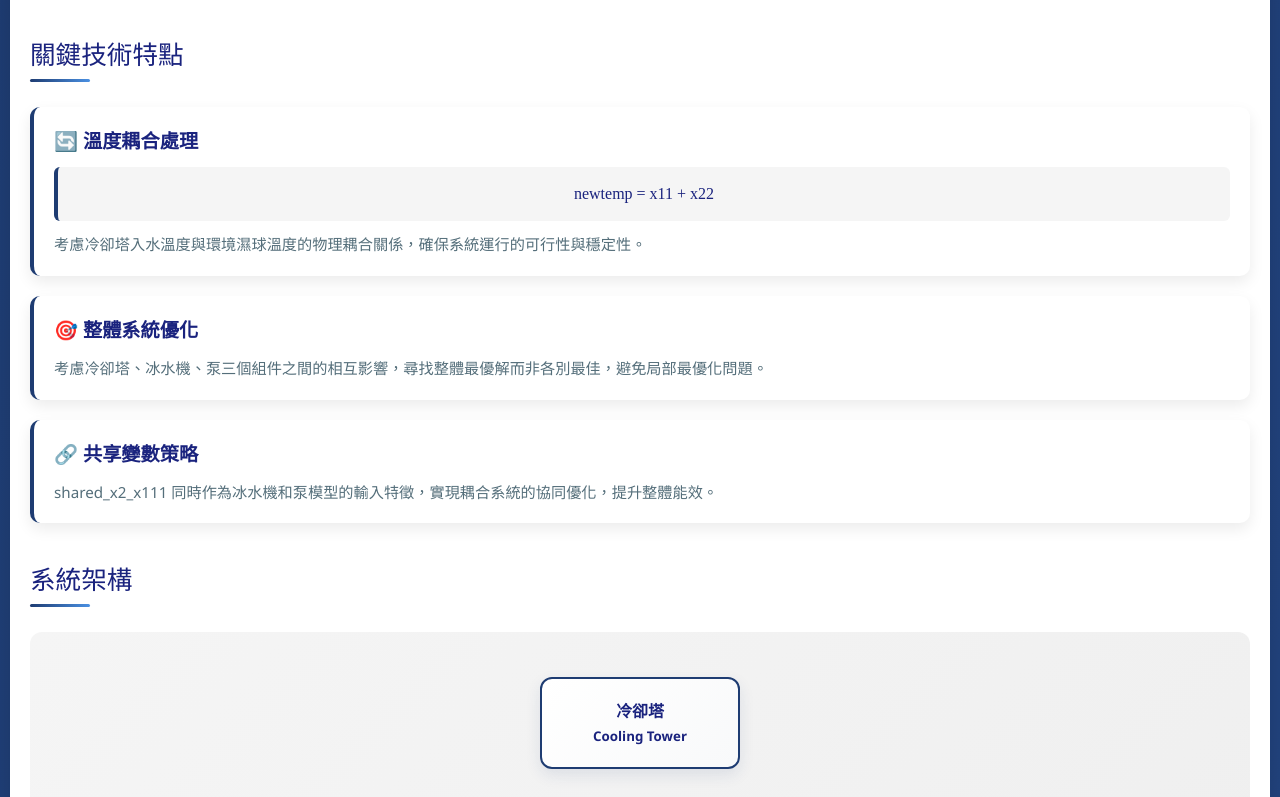
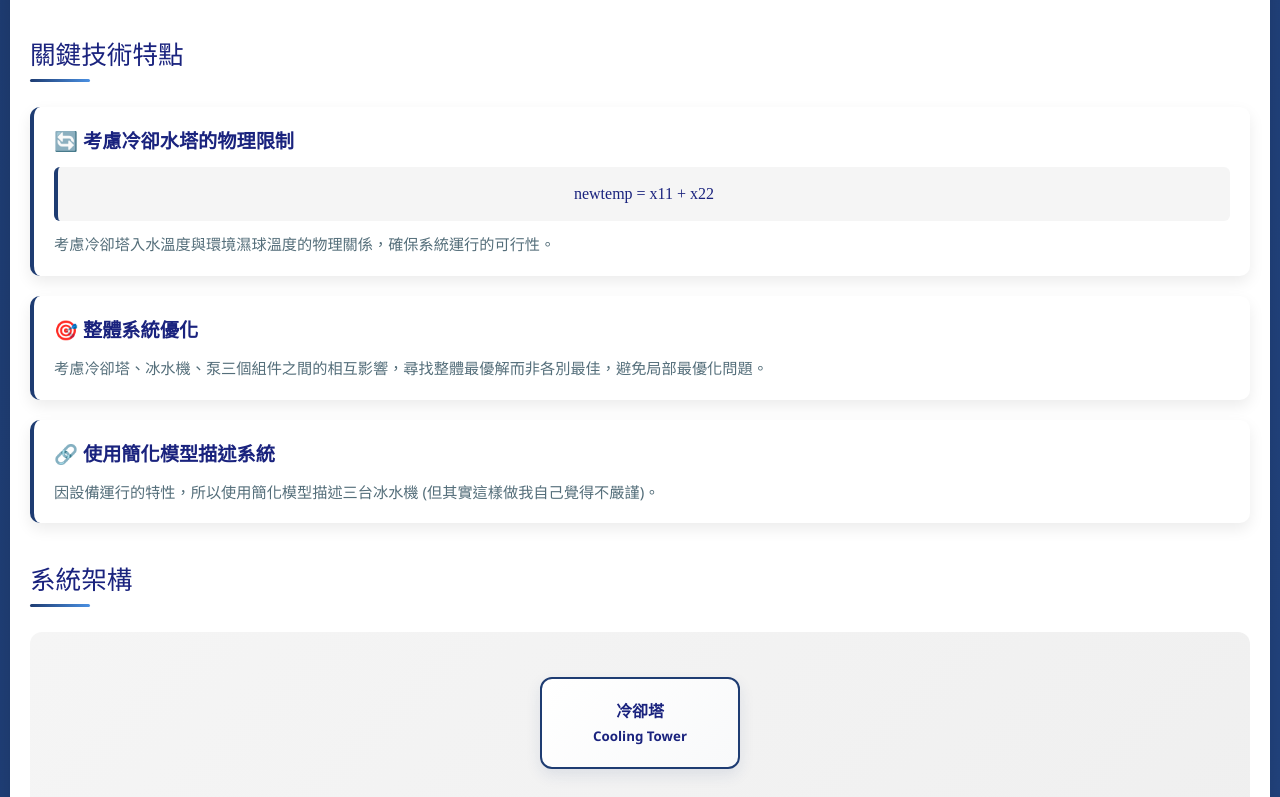
Before and after one commit to catyha45/pso-chiller-optimization, a plain HTML site: page index.html in a window 1280 px wide. Shown: the part 903-1700 px from the top of the page. Drawn offline with Linux system fonts and the light colour scheme.

Commit message:
更新PSO演算法核心簡報內容

```diff
--- a/index.html
+++ b/index.html
@@ -703,17 +703,17 @@
                 <h2>關鍵技術特點</h2>
                 <div class="features-grid">
                     <div class="feature-card">
-                        <h4>🔄 溫度耦合處理</h4>
+                        <h4>🔄 考慮冷卻水塔的物理限制</h4>
                         <div class="math-equation">newtemp = x11 + x22</div>
-                        <p>考慮冷卻塔入水溫度與環境濕球溫度的物理耦合關係，確保系統運行的可行性與穩定性。</p>
+                        <p>考慮冷卻塔入水溫度與環境濕球溫度的物理關係，確保系統運行的可行性。</p>
                     </div>
                     <div class="feature-card">
                         <h4>🎯 整體系統優化</h4>
                         <p>考慮冷卻塔、冰水機、泵三個組件之間的相互影響，尋找整體最優解而非各別最佳，避免局部最優化問題。</p>
                     </div>
                     <div class="feature-card">
-                        <h4>🔗 共享變數策略</h4>
-                        <p>shared_x2_x111 同時作為冰水機和泵模型的輸入特徵，實現耦合系統的協同優化，提升整體能效。</p>
+                        <h4>🔗 使用簡化模型描述系統</h4>
+                        <p>因設備運行的特性，所以使用簡化模型描述三台冰水機 (但其實這樣做我自己覺得不嚴謹)。</p>
                     </div>
                 </div>
             </div>
@@ -780,7 +780,7 @@
                             <p><strong>範例 - 粒子A的狀態：</strong></p>
                             <p>• x11 = 8.5°C (冷卻塔入水溫度)</p>
                             <p>• shared_x2_x111 = 4.2°C (冷卻水溫差)</p>
-                            <p>→ 系統總能耗 = 120 kW</p>
+                            <p>→ 系統總能耗 = 120 kW (這只是假設)</p>
                         </div>
                         <div class="code-display">
                             <div class="code-line"><span class="var-name">位置</span> = [8.5, 4.2]     <span class="comment"># 當前參數組合</span></div>
```
